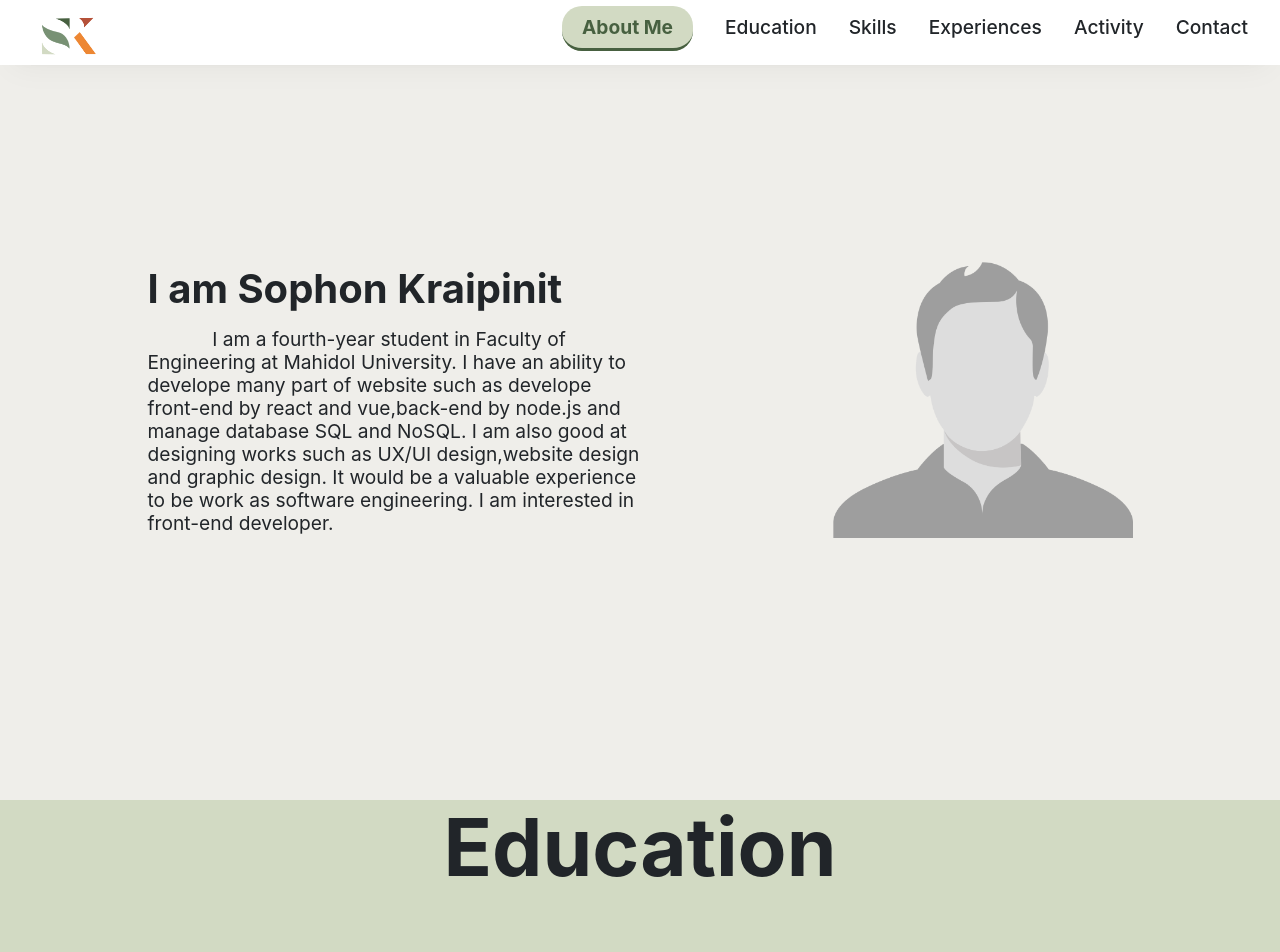
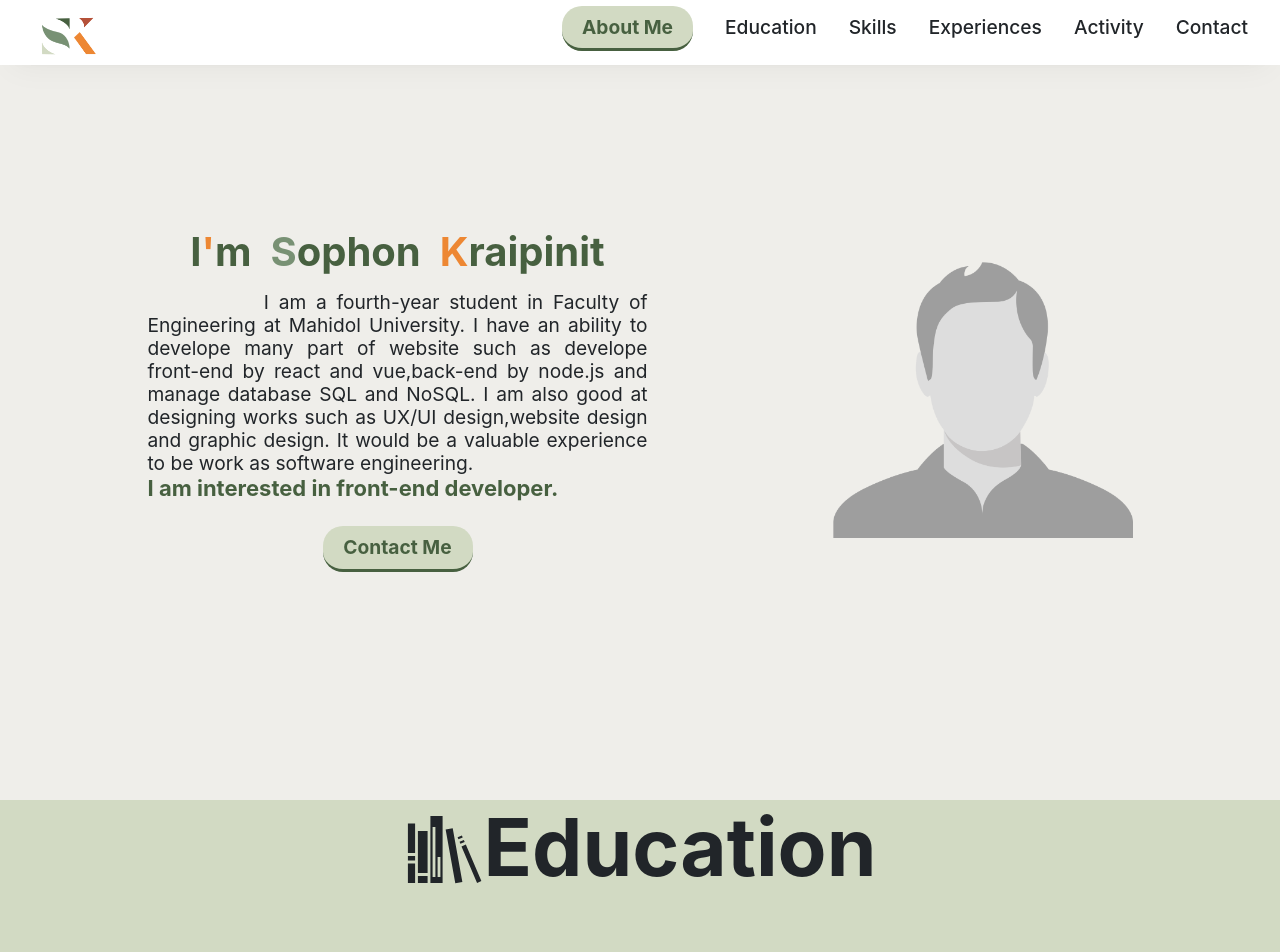
Before and after one commit to Sophon-Kr/PersonalWebsite-s-Sophon, a React (Create React App) app: page / in a window 1280 px wide. Shown: the top 952 px of the page. Built offline with nearby package versions, Linux system fonts and the light colour scheme.

Commit message:
edit responseive aboutme

```diff
--- a/src/pages/AboutMe.jsx
+++ b/src/pages/AboutMe.jsx
@@ -2,13 +2,22 @@ import React from "react";
 import { connect } from "react-redux";
 import "../style/aboutme.css";
 import profile from "../assets/profile.png";
+import { Link } from "react-scroll";
 
 export const AboutMe = (props) => {
   return (
     <div className="aboutme" id="aboutme">
       <div className="maincontainer container">
         <div className="item1">
-          <div className="nameaboutme">I am Sophon Kraipinit</div>
+          <div className="nameaboutme">
+            <div>
+              I<span style={{ color: "#ed8733" }}>'</span>m
+              <span style={{ color: "#789174" }}>&nbsp;&nbsp;S</span>ophon
+            </div>
+            <div>
+              <span style={{ color: "#ed8733" }}>&nbsp;&nbsp;K</span>raipinit
+            </div>
+          </div>
           <div className="descriptionaboutme">
             &nbsp;&nbsp;&nbsp;&nbsp;&nbsp;&nbsp;&nbsp;&nbsp;&nbsp;&nbsp;&nbsp;&nbsp;I
             am a fourth-year student in Faculty of Engineering at Mahidol
@@ -16,8 +25,22 @@ export const AboutMe = (props) => {
             as develope front-end by react and vue,back-end by node.js and
             manage database SQL and NoSQL. I am also good at designing works
             such as UX/UI design,website design and graphic design. It would be
-            a valuable experience to be work as software engineering. I am
-            interested in front-end developer.
+            a valuable experience to be work as software engineering.<br></br>
+            <span className="interest-aboutme-text">
+              I am interested in front-end developer.
+            </span>
+          </div>
+          <div className="nav-item-aboutme">
+            <Link
+              to="hobbies"
+              spy={true}
+              smooth={true}
+              offset={-50}
+              duration={50}
+              // onClick={closeMenu}
+            >
+              Contact Me
+            </Link>
           </div>
         </div>
         <div className="item2">
--- a/src/pages/Education.jsx
+++ b/src/pages/Education.jsx
@@ -3,12 +3,16 @@ import { connect } from "react-redux";
 import "../style/education.css";
 import MU from "../assets/MU.jpg";
 import SKWK from "../assets/SKWK.jpg";
+import { GiBookshelf } from "react-icons/gi";
 
 export const Education = (props) => {
   return (
     <div className="education " id="education">
       <div className="maincontainer-education">
-        <div className="headereducation">Education </div>
+        <div className="headereducation">
+          <GiBookshelf></GiBookshelf>
+          <span className="education-text">Education</span>
+        </div>
         <div className="container-education">
           <div className="papereducation-1">
             <img src={MU} alt="Mahidol-University" className="imgeducation" />
--- a/src/style/aboutme.css
+++ b/src/style/aboutme.css
@@ -9,19 +9,19 @@
   margin: auto;
   height: 100%;
   padding: 0 1rem;
-  /* background-color: lightgrey; */
-  /* background-color: var(--background-color); */
 }
 .container {
   display: flex;
   flex-direction: row;
   justify-content: space-around;
-  flex-wrap: nowrap;
   gap: 50px;
 }
 .item1 {
   order: 0;
   max-width: 500px;
+  display: flex;
+  flex-direction: column;
+  justify-content: center;
 }
 .item2 {
   order: 1;
@@ -29,9 +29,15 @@
 .nameaboutme {
   font-size: 40px;
   font-weight: bold;
+  display: flex;
+  flex-direction: row;
+  justify-content: center;
+  flex-wrap: wrap;
+  color: var(--green3-color);
 }
 .descriptionaboutme {
   margin-top: 15px;
+  text-align: justify;
 }
 .img-profile {
   width: 300px;
@@ -43,12 +49,34 @@
   background: #efeeea;
   padding: 5%;
 }
+
+.nav-item-aboutme {
+  align-self: center;
+  text-align: center;
+  width: 150px;
+  margin-top: 25px;
+  padding: 10px 20px;
+  border-bottom: 3px solid var(--green3-color);
+  background-color: var(--green1-color);
+  font-weight: bold;
+  color: var(--green3-color);
+  border-radius: 20px;
+}
+
+.nav-item-aboutme:hover {
+  border-bottom: 3px solid var(--orange1-color);
+}
+.interest-aboutme-text {
+  font-size: 22px;
+  color: var(--green3-color);
+  font-weight: bold;
+}
+
 @media screen and (max-width: 940px) {
   .container {
     display: flex;
     flex-direction: column;
     justify-content: space-around;
-    /* flex-wrap: wrap; */
     gap: 50px;
   }
   .item1 {
@@ -59,11 +87,13 @@
     order: 0;
     margin-top: 50px;
   }
+  .nav-item-aboutme {
+    margin-bottom: 15px;
+  }
 }
-@media screen and (max-width: 375px) {
+@media screen and (max-width: 400px) {
   #aboutme {
     height: auto;
-
     background: #efeeea;
     padding: 100px 5% 5% 5%;
   }
@@ -71,11 +101,15 @@
     display: flex;
     justify-content: space-between;
     align-items: center;
-    max-width: 1240px;
+    max-width: 350px;
     margin: auto;
     height: auto;
     padding: 0 1rem;
-    /* background-color: lightgrey; */
-    /* background-color: var(--background-color); */
+  }
+  .item1 {
+    max-width: 300px;
+  }
+  .nav-item-aboutme {
+    margin-bottom: 15px;
   }
 }
--- a/src/style/education.css
+++ b/src/style/education.css
@@ -27,7 +27,14 @@
   padding: 20px 0 0 0;
   font-size: 80px;
   font-weight: bold;
-  align-self: center;
+  display: flex;
+  flex-direction: row;
+  justify-content: center;
+  align-items: center;
+}
+
+.education-text:hover {
+  border-bottom: 5px solid var(--orange2-color);
 }
 .papereducation-1 {
   min-height: 250px;
@@ -130,8 +137,11 @@
     font-size: 60px;
     font-weight: bold;
     align-self: center;
+    text-align: center;
   }
-
+  .education-text:hover {
+    border-bottom: 10px solid var(--orange2-color);
+  }
   .imgeducation {
     margin: 0;
     align-self: center;
```
